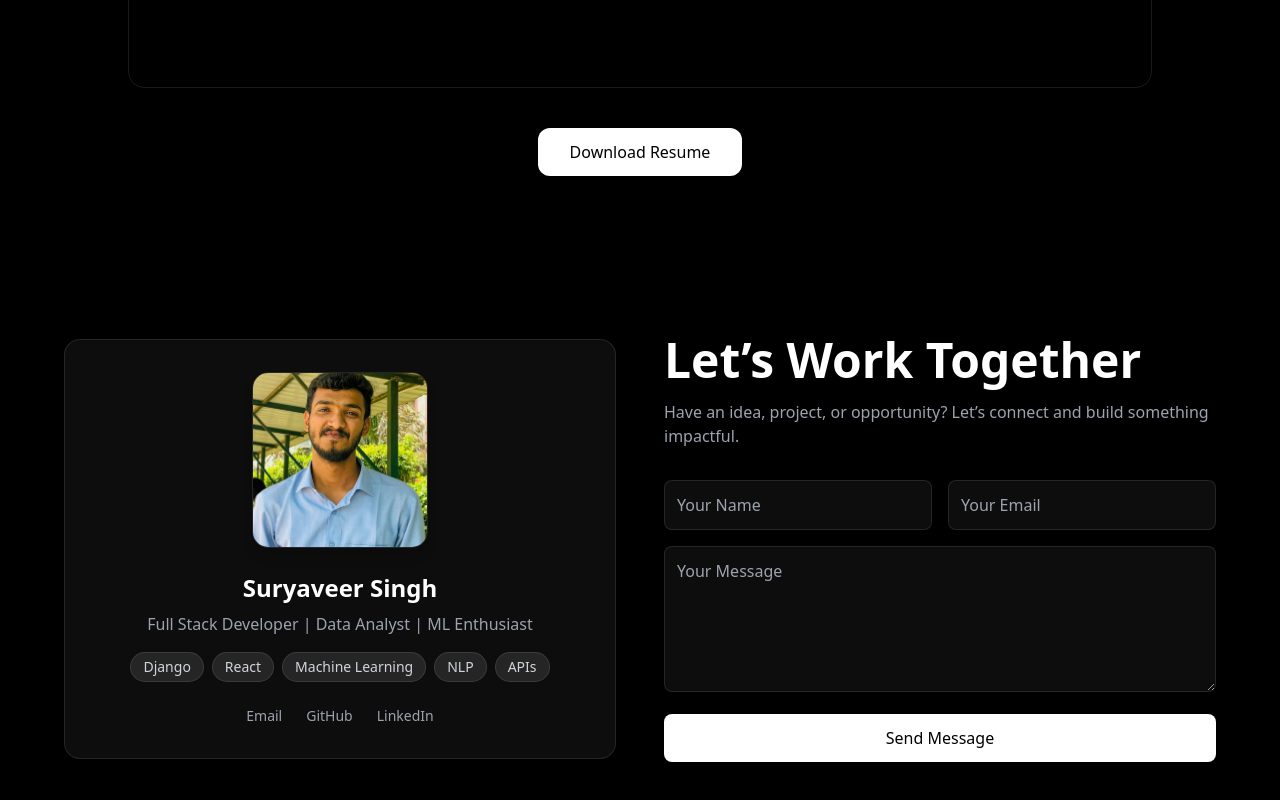
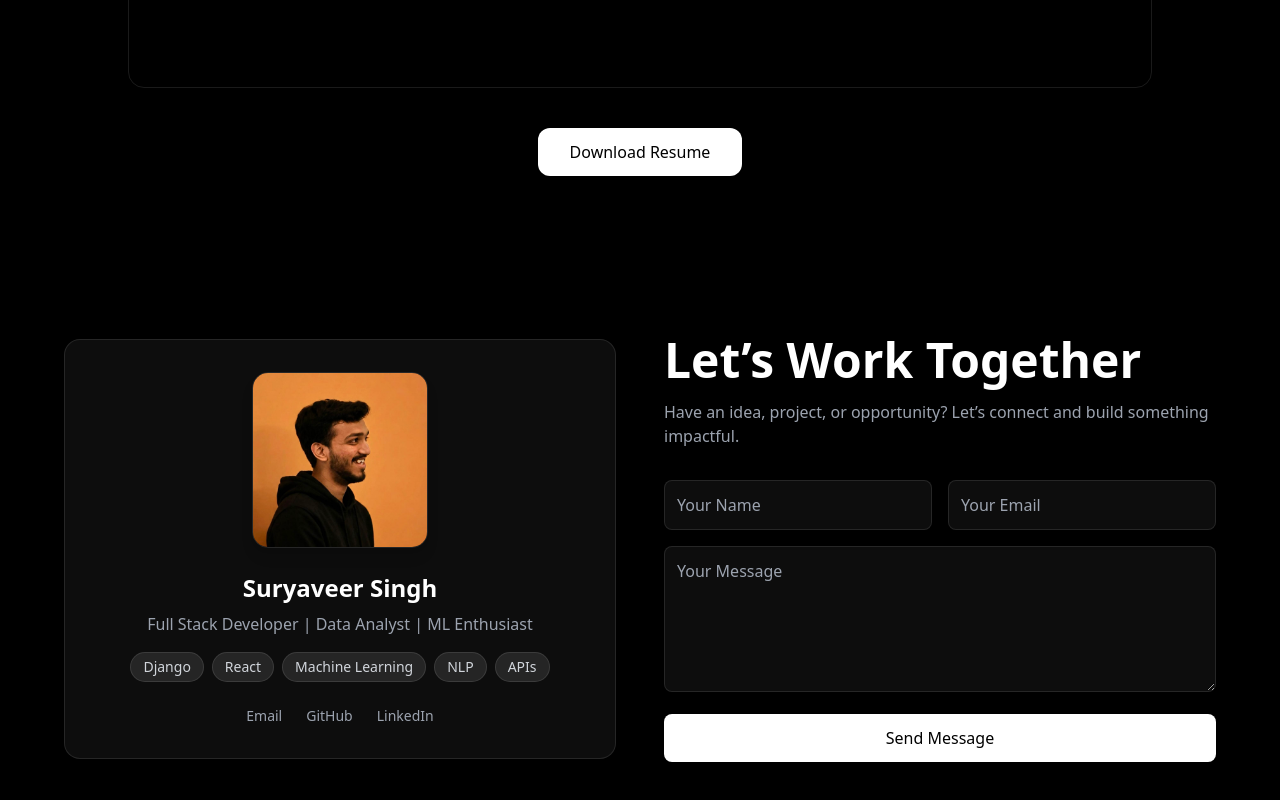
Before and after one commit to suryaveersingh18/portfolio, a React (Vite) app: page / in a window 1280 px wide. Shown: the part 5477-6277 px from the top of the page. Built offline with nearby package versions, Linux system fonts and the light colour scheme.

Commit message:
Update contact section

```diff
--- a/src/sections/Contact.jsx
+++ b/src/sections/Contact.jsx
@@ -33,7 +33,7 @@ const Contact = () => {
                             opacity-0 group-hover:opacity-100 transition duration-300"></div>
 
             <img
-              src="/profile.jpg"
+              src="/Portrait.jpg"
               alt="profile"
               className="w-full h-full object-cover scale-110 object-[center_20%] group-hover:scale-115 transition duration-300"
             />
```
